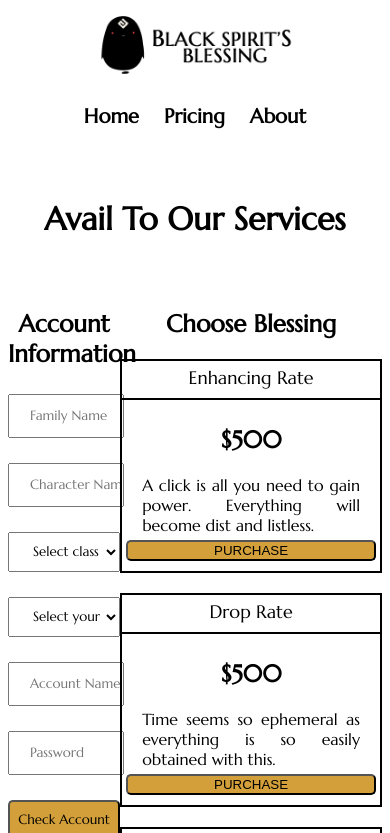
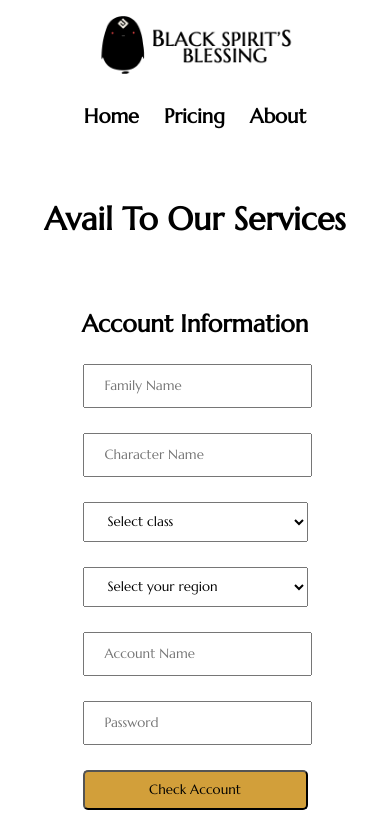
Before and after one commit to lifegrasp/black-spirit-landing-page, a React (Create React App) app: page /pricing in a window 390 px wide. Shown: the top 833 px of the page. Built offline with nearby package versions, Linux system fonts and the light colour scheme.

Commit message:
Pricing.js component is now responsive

```diff
--- a/src/styles/Pricing.css
+++ b/src/styles/Pricing.css
@@ -11,12 +11,24 @@
   max-width: 1000px;
   font-family: "Marcellus", serif;
 }
+@media all and (max-width: 680px) {
+  .showcase-pricing {
+    flex-direction: column;
+    align-items: center;
+  }
+}
 .showcase-pricing h2 {
   text-align: center;
 }
 .showcase-pricing form {
   width: 100%;
   max-width: 30%;
+}
+@media all and (max-width: 680px) {
+  .showcase-pricing form {
+    width: 100%;
+    max-width: 100%;
+  }
 }
 .showcase-pricing form .form-group {
   margin: 25px auto;
@@ -63,7 +75,6 @@
 }
 .showcase-pricing .pricing .pricing-group .product p {
   margin: auto 20px;
-  text-align: justify;
 }
 .showcase-pricing .pricing .pricing-group .product button {
   margin: auto;
--- a/src/styles/Pricing.scss
+++ b/src/styles/Pricing.scss
@@ -11,6 +11,11 @@
   max-width: 1000px;
   font-family: "Marcellus", serif;
 
+  @media all and (max-width: 680px) {
+    flex-direction: column;
+    align-items: center;
+  }
+
   h2 {
     text-align: center;
   }
@@ -18,6 +23,11 @@
   form {
     width: 100%;
     max-width: 30%;
+
+    @media all and (max-width: 680px) {
+      width: 100%;
+      max-width: 100%;
+    }
 
     .form-group {
       margin: 25px auto;
@@ -69,7 +79,6 @@
 
         p {
           margin: auto 20px;
-          text-align: justify;
         }
 
         button {
```
Also changed, not shown: 1 other file (tests, documents, lock files or other folders).
